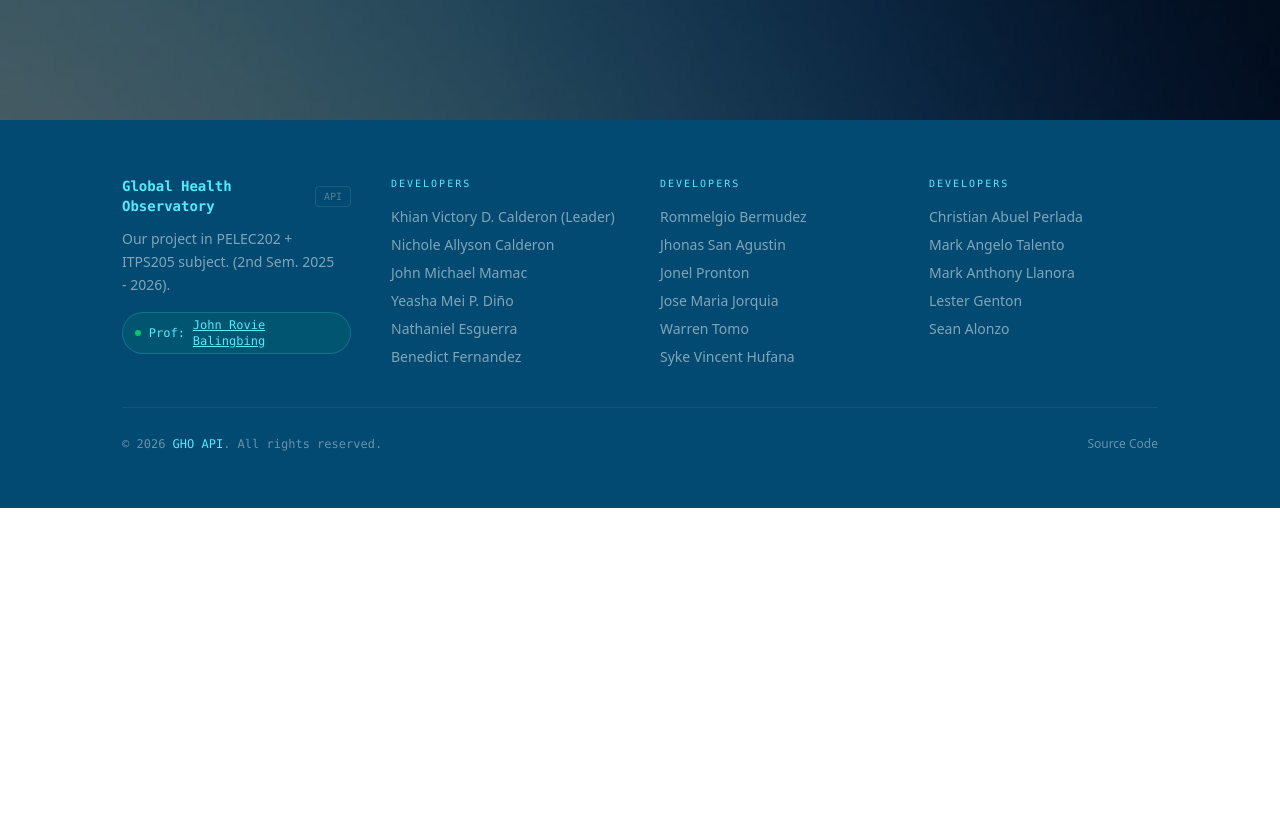
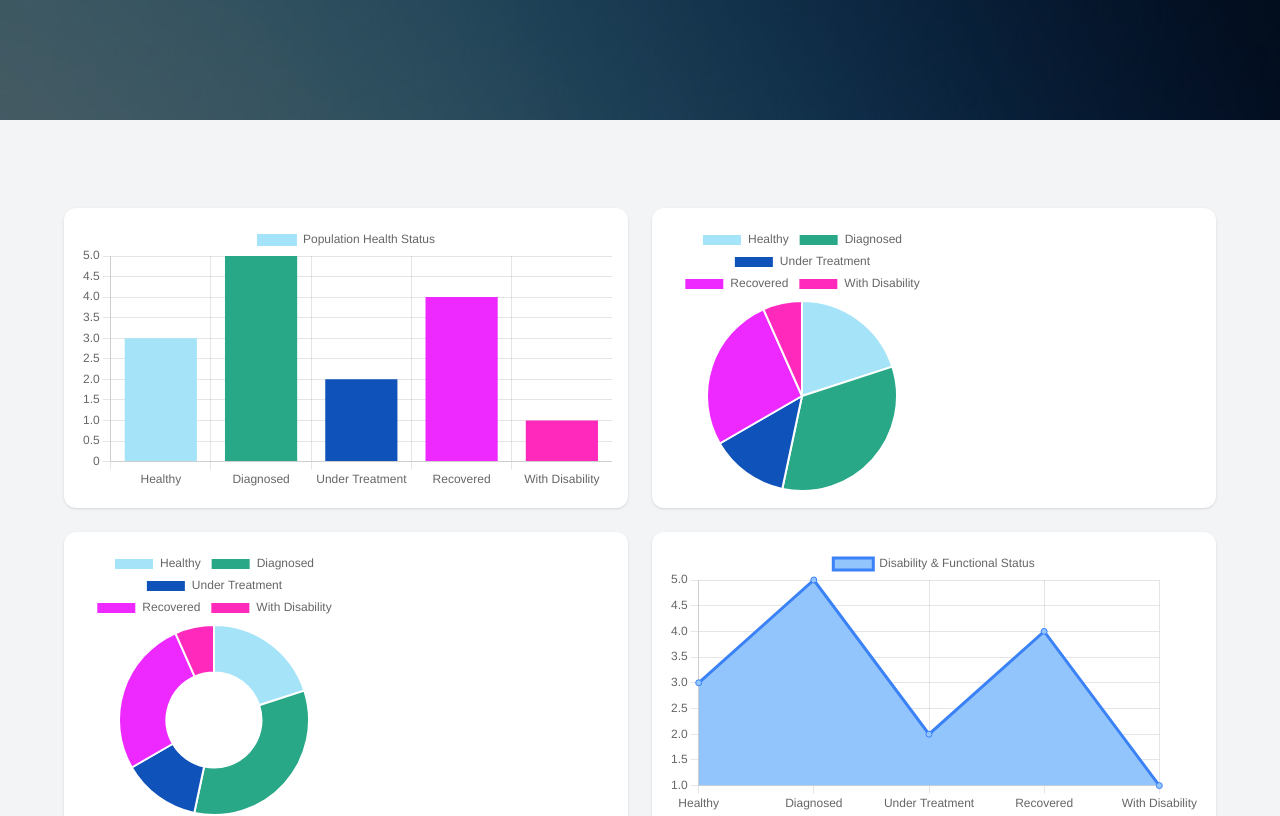
Before and after one commit to khianvictorycalderon/pelec202-itps205-finals-project-g3, a React (Create React App) app: page / in a window 1280 px wide. Shown: the part 680-1496 px from the top of the page. Before the commit the page ends 1188 px from the top, so only its background shows below. Built offline with nearby package versions, Linux system fonts and the light colour scheme.

Commit message:
Added statistics section to landing page

```diff
--- a/src/pages/LandingPage.jsx
+++ b/src/pages/LandingPage.jsx
@@ -1,6 +1,7 @@
 import React, { useEffect } from 'react'
+import { slideToTop } from '../utils';
 import Hero from '../components/Hero';
-import { slideToTop } from '../utils';
+import Statistics from '../components/Statistics';
 
 function LandingPage() {
 
@@ -12,6 +13,11 @@ function LandingPage() {
   return (
     <>
       <Hero/>
+
+      {/* For scrolling reference only */}
+      <div id="statistics-section"/>
+
+      <Statistics/>
     </>
   )
 }
```
